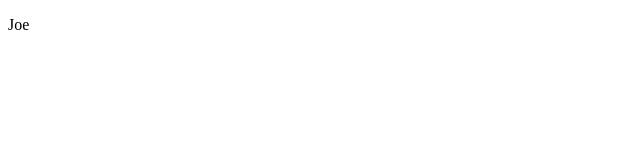
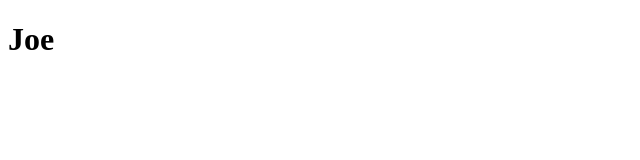
Before and after one commit to The-Marcy-Lab-School/DOM_Events_Labs, a website: page exercises/part-2/index.html in a window 1280 px wide. Shown: the full height of the page, 0-640 px from the left. Drawn offline with Linux system fonts and the light colour scheme.

Commit message:
Update index.html

```diff
--- a/exercises/part-2/index.html
+++ b/exercises/part-2/index.html
@@ -6,7 +6,7 @@
   </head>
   <body>
     <div id="contact">
-      <p id="name">Joe</p>
+      <h1 id="name">Joe</h1>
     </div>
     <script src="index.js"></script>
   </body>
```
